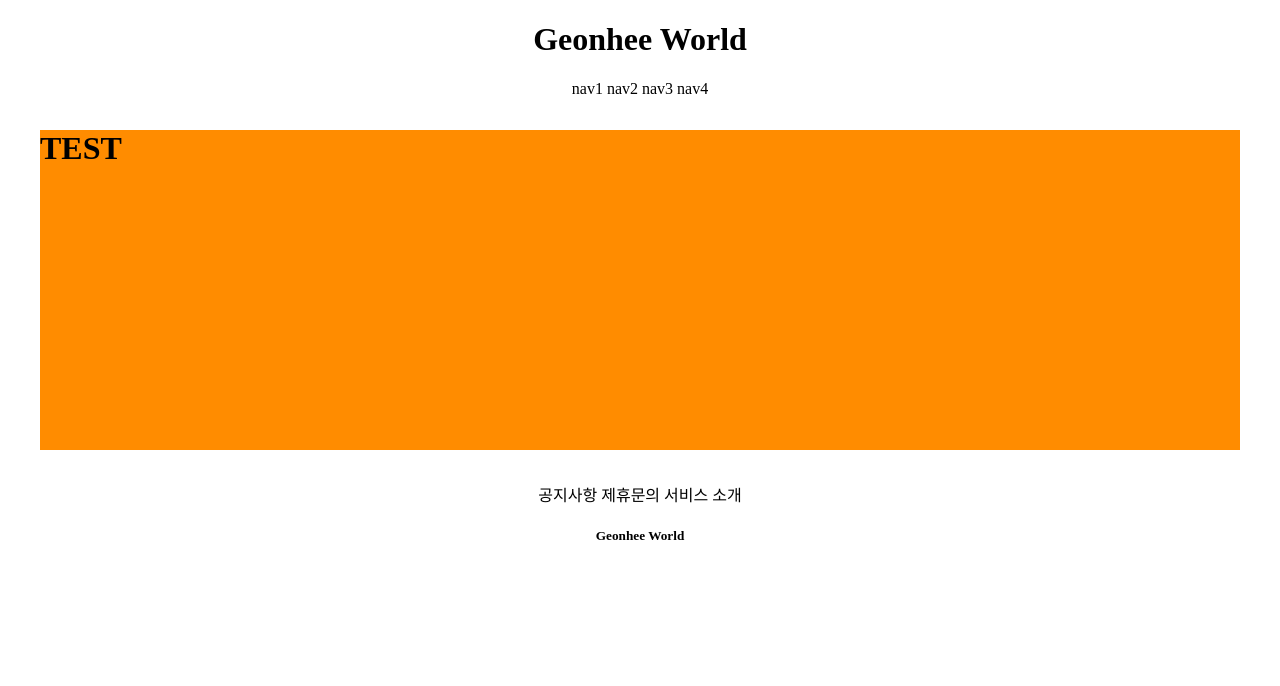
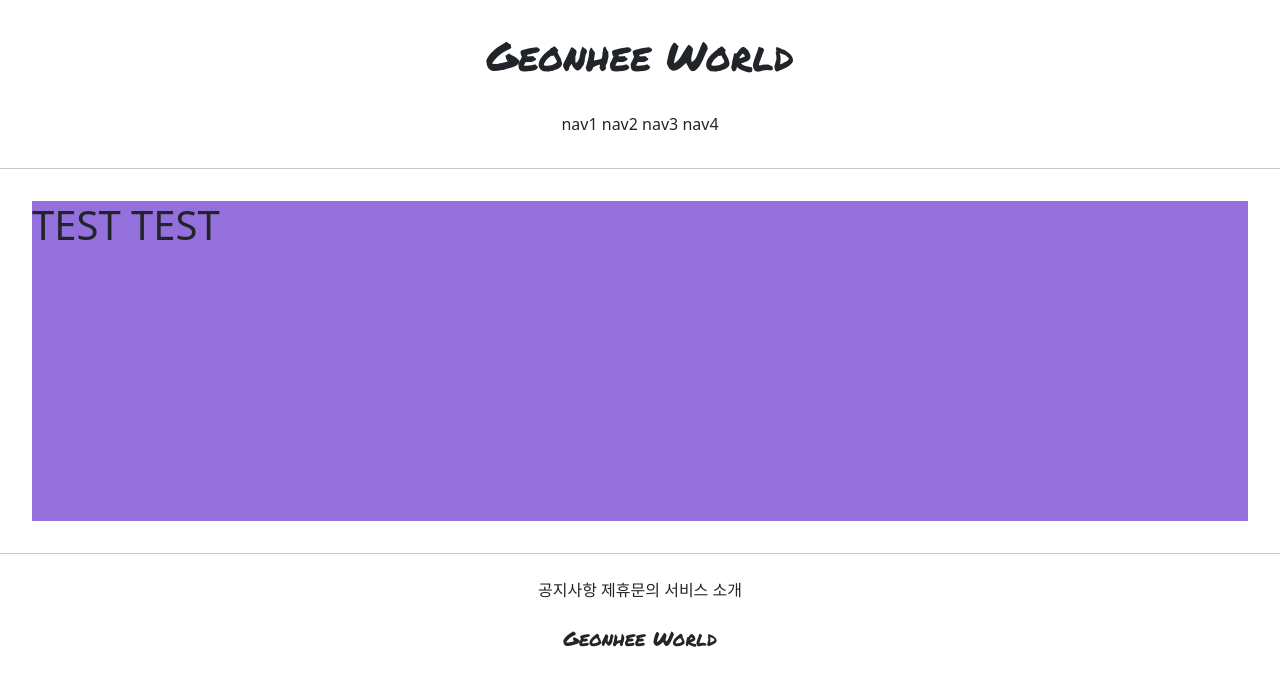
Before and after one commit to ghgh3644/gsgs_1, a Django app: page /accounts/hello_world/ in a window 1280 px wide. Shown: the top 686 px of the page. Run offline with Django 3.2, Linux system fonts and the light colour scheme; parts of the project's set-up code (start-up, migrations or seed data) failed here and were passed over.

Commit message:
7/7 gs_3ban_1_1

```diff
--- a/accountapp/templates/accountsapp/hello_world.html
+++ b/accountapp/templates/accountsapp/hello_world.html
@@ -2,7 +2,7 @@
 
 {% block content %}
 
-    <div style = "height : 20rem; background-color: darkorange; margin : 2rem; border-radius:  : 1rem;">
-    <h1>TEST</h1>
+    <div style = "height : 20rem; background-color: mediumpurple; margin : 2rem; border-radius:  : 1rem;">
+    <h1>TEST TEST</h1>
     </div >
 {% endblock %}
--- a/gis_3ban_gh1_1/settings.py
+++ b/gis_3ban_gh1_1/settings.py
@@ -135,6 +135,10 @@ USE_TZ = True
 
 STATIC_URL = '/static/'
 
+STATICFILES_DIRS = [
+    BASE_DIR / "static",
+]
+
 # Default primary key field type
 # https://docs.djangoproject.com/en/3.2/ref/settings/#default-auto-field
 
--- /dev/null
+++ b/static/base.css
@@ -0,0 +1,15 @@
+.GeonheeWorld_header_logo {
+    margin: 2rem 0; font-family: 'Permanent Marker', cursive;
+}
+
+.GeongeeWorld_header_button{
+    margin-bottom: 2rem
+}
+
+.GeonheeWorld_footer_logo {
+    margin: 1.5rem 0; font-family: 'Permanent Marker', cursive;
+}
+
+.GeonheeWorld_footer_button {
+     margin-top: 1.5rem
+}
--- a/templates/base.html
+++ b/templates/base.html
@@ -8,10 +8,13 @@
 
 {% include 'header.html' %}
 
+<hr>
+
 {% block content %}
     {% include 'hello_world.html' %}
 {% endblock %}
 
+<hr>
 {% include 'footer.html' %}
 
 </body>
--- a/templates/footer.html
+++ b/templates/footer.html
@@ -1,10 +1,11 @@
 <div style="text-align: center">
-    <div>
+
+    <div class="GeonheeWorld_footer_button">
         <span>공지사항</span>
         <span>제휴문의</span>
         <span>서비스 소개</span>
     </div>
-    <div>
+    <div class="GeonheeWorld_footer_logo">
         <h5>Geonhee World</h5>
     </div>
 
--- a/templates/head.html
+++ b/templates/head.html
@@ -1,4 +1,17 @@
+{% load static %}
+
 <head>
     <meta charset="UTF-8">
     <title>Title</title>
+
+    {#  BOOTSTRAP LINK  #}
+    <link href="https://cdn.jsdelivr.net/npm/bootstrap@5.0.2/dist/css/bootstrap.min.css" rel="stylesheet" integrity="sha384-EVSTQN3/azprG1Anm3QDgpJLIm9Nao0Yz1ztcQTwFspd3yD65VohhpuuCOmLASjC" crossorigin="anonymous">
+
+    {#  GOOGLEFONTS LINK  #}
+    <link rel="preconnect" href="https://fonts.googleapis.com">
+    <link rel="preconnect" href="https://fonts.gstatic.com" crossorigin>
+    <link href="https://fonts.googleapis.com/css2?family=Permanent+Marker&display=swap" rel="stylesheet">
+
+    {# DEFAULT CSS LINK #}
+    <link rel="stylesheet" type="text/css" href="{% static 'base.css' %}">
 </head>
--- a/templates/header.html
+++ b/templates/header.html
@@ -1,8 +1,8 @@
 <div style="text-align: center">
-    <div>
+    <div class="GeonheeWorld_header_logo">
         <h1>Geonhee World</h1>
     </div>
-    <div>
+    <div class="GeongeeWorld_header_button">
         <span>nav1</span>
         <span>nav2</span>
         <span>nav3</span>
```
